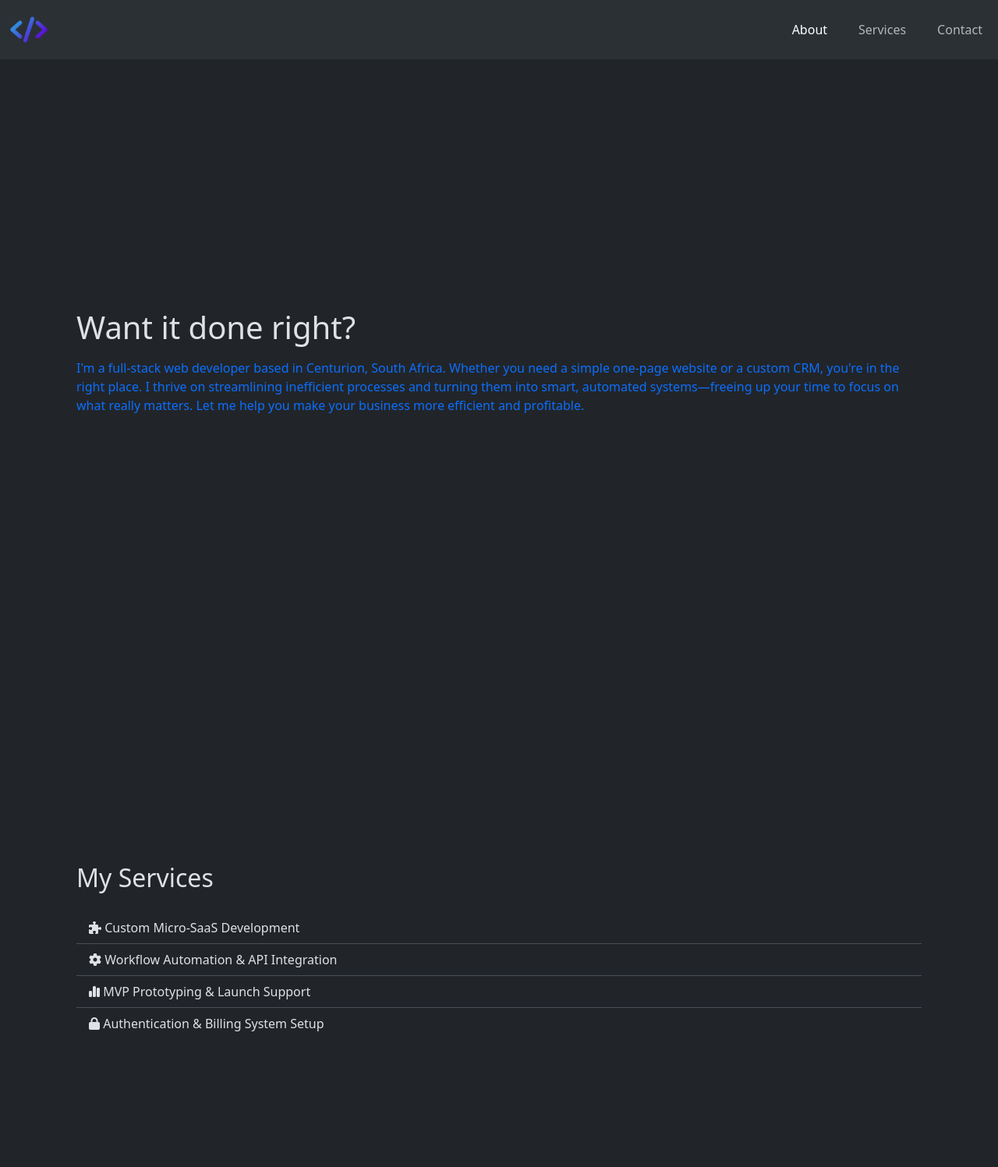
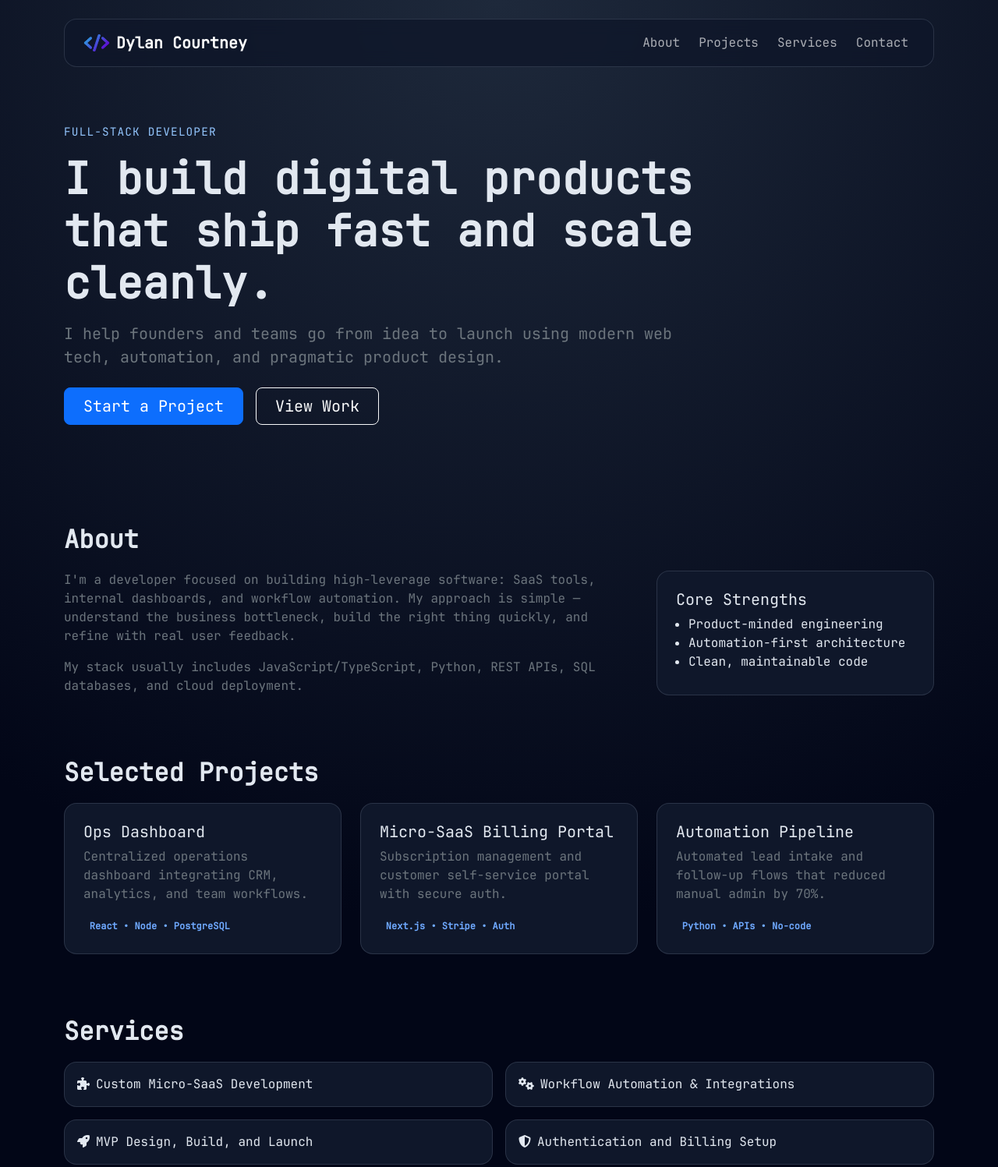
Before and after one commit to DylanCourtney584/DylanCourtney584.github.io, a plain HTML site: page index.html in a window 1280 px wide. Shown: the top 1497 px of the page at 78% size. Drawn offline with nearby package versions, Linux system fonts and the light colour scheme.

Commit message:
Build modern single-page portfolio redesign

```diff
--- a/index.html
+++ b/index.html
@@ -1,91 +1,176 @@
 <!DOCTYPE html>
-<html lang="en" data-bs-theme=dark>
+<html lang="en" data-bs-theme="dark">
 <head>
-    <meta charset="UTF-8"/>
-    <meta name="viewport" content="width=device-width, initial-scale=1.0"/>
-    <meta name="description"
-          content="Custom Micro-SaaS solutions by Dylan Courtney — Full-stack developer based in Centurion, South Africa.">
-    <meta property="og:title" content="Dylan Courtney | Micro-SaaS Developer">
-    <meta property="og:description" content="Streamline your business with custom micro-SaaS tools and automation.">
-    <meta property="og:image" content="assets/images/code.png">
-    <link rel="apple-touch-icon" sizes="180x180" href="assets/images/apple-touch-icon.png">
-    <link rel="icon" type="image/png" sizes="32x32" href="assets/images/favicon-32x32.png">
-    <link rel="icon" type="image/png" sizes="16x16" href="assets/images/favicon-16x16.png">
-    <link rel="manifest" href="/assets/images/site.webmanifest">
-    <link rel="shortcut icon" href="assets/images/favicon.ico" type="image/x-icon">
-    <meta name="mobile-web-app-capable" content="yes">
-    <meta name="apple-mobile-web-app-capable" content="yes">
-    <meta name="apple-mobile-web-app-status-bar-style" content="black-translucent">
-    <meta name="theme-color" content="#212529">
-    <title>Dylan Courtney</title>
-    <link rel="stylesheet" href="styles.css"/>
-    <link href="https://cdn.jsdelivr.net/npm/bootstrap@5.3.6/dist/css/bootstrap.min.css" rel="stylesheet"
-          integrity="sha384-4Q6Gf2aSP4eDXB8Miphtr37CMZZQ5oXLH2yaXMJ2w8e2ZtHTl7GptT4jmndRuHDT" crossorigin="anonymous">
+  <meta charset="UTF-8" />
+  <meta name="viewport" content="width=device-width, initial-scale=1.0" />
+  <meta
+    name="description"
+    content="Dylan Courtney portfolio — full-stack developer building useful, fast, and scalable web products."
+  />
+  <meta property="og:title" content="Dylan Courtney | Portfolio" />
+  <meta property="og:description" content="Projects, services, and contact details for Dylan Courtney." />
+  <meta property="og:image" content="assets/images/code.png" />
+  <link rel="apple-touch-icon" sizes="180x180" href="assets/images/apple-touch-icon.png" />
+  <link rel="icon" type="image/png" sizes="32x32" href="assets/images/favicon-32x32.png" />
+  <link rel="icon" type="image/png" sizes="16x16" href="assets/images/favicon-16x16.png" />
+  <link rel="manifest" href="/assets/images/site.webmanifest" />
+  <link rel="shortcut icon" href="assets/images/favicon.ico" type="image/x-icon" />
+  <meta name="theme-color" content="#0f172a" />
+  <title>Dylan Courtney | Portfolio</title>
+
+  <link
+    href="https://cdn.jsdelivr.net/npm/bootstrap@5.3.6/dist/css/bootstrap.min.css"
+    rel="stylesheet"
+    integrity="sha384-4Q6Gf2aSP4eDXB8Miphtr37CMZZQ5oXLH2yaXMJ2w8e2ZtHTl7GptT4jmndRuHDT"
+    crossorigin="anonymous"
+  />
   <script src="https://kit.fontawesome.com/91c77666d6.js" crossorigin="anonymous"></script>
+  <link rel="stylesheet" href="styles.css" />
 </head>
 <body>
-<nav class="navbar sticky-top navbar-expand-lg bg-body-tertiary">
-    <div class="container-fluid">
-        <a class="navbar-brand" href="#"><img class="logo" src="assets/images/code.png" alt=""></a>
-        <button class="navbar-toggler" type="button" data-bs-toggle="collapse" data-bs-target="#navbarNav"
-                aria-controls="navbarNav" aria-expanded="false" aria-label="Toggle navigation">
+  <header class="container py-4">
+    <nav class="navbar navbar-expand-lg glass rounded-4 px-3 px-lg-4">
+      <a class="navbar-brand d-flex align-items-center gap-2 fw-semibold" href="#home">
+        <img class="logo" src="assets/images/code.png" alt="Dylan Courtney logo" />
+        Dylan Courtney
+      </a>
+      <button
+        class="navbar-toggler"
+        type="button"
+        data-bs-toggle="collapse"
+        data-bs-target="#navbarNav"
+        aria-controls="navbarNav"
+        aria-expanded="false"
+        aria-label="Toggle navigation"
+      >
         <span class="navbar-toggler-icon"></span>
       </button>
       <div class="collapse navbar-collapse justify-content-end" id="navbarNav">
-            <div class="navbar-nav gap-4">
-                <a class="nav-link active" aria-current="page" href="#">About</a>
+        <div class="navbar-nav gap-lg-2">
+          <a class="nav-link" href="#about">About</a>
+          <a class="nav-link" href="#projects">Projects</a>
           <a class="nav-link" href="#services">Services</a>
           <a class="nav-link" href="#contact">Contact</a>
         </div>
       </div>
+    </nav>
+  </header>
+
+  <main class="container pb-5" id="home">
+    <section class="hero py-5">
+      <p class="eyebrow mb-3">Full-Stack Developer</p>
+      <h1 class="display-4 fw-bold mb-3">I build digital products that ship fast and scale cleanly.</h1>
+      <p class="lead text-secondary mb-4">
+        I help founders and teams go from idea to launch using modern web tech, automation, and pragmatic product design.
+      </p>
+      <div class="d-flex flex-wrap gap-3">
+        <a href="#contact" class="btn btn-primary btn-lg px-4">Start a Project</a>
+        <a href="#projects" class="btn btn-outline-light btn-lg px-4">View Work</a>
       </div>
-</nav>
-<main class="container py-5">
-    <section id="about" class="my-5">
-        <h1 class="mb-3">Want it done right?</h1>
-        <p class="text-primary">
-            I'm a full-stack web developer based in Centurion, South Africa. Whether you need a simple one-page website
-            or a custom CRM, you're in the right place.
-            I thrive on streamlining inefficient processes and turning them into smart, automated systems—freeing up
-            your time to focus on what really matters.
-            Let me help you make your business more efficient and profitable.
+    </section>
+
+    <section id="about" class="section-block">
+      <h2 class="section-title">About</h2>
+      <div class="row g-4">
+        <div class="col-lg-8">
+          <p class="mb-3 text-secondary">
+            I'm a developer focused on building high-leverage software: SaaS tools, internal dashboards, and workflow automation.
+            My approach is simple — understand the business bottleneck, build the right thing quickly, and refine with real user feedback.
           </p>
+          <p class="text-secondary mb-0">
+            My stack usually includes JavaScript/TypeScript, Python, REST APIs, SQL databases, and cloud deployment.
+          </p>
+        </div>
+        <div class="col-lg-4">
+          <div class="skill-card p-4 h-100">
+            <h3 class="h5">Core Strengths</h3>
+            <ul class="mb-0 ps-3">
+              <li>Product-minded engineering</li>
+              <li>Automation-first architecture</li>
+              <li>Clean, maintainable code</li>
+            </ul>
+          </div>
+        </div>
+      </div>
     </section>
-    <section id="services" class="my-5">
-        <h2 class="mb-4">My Services</h2>
-        <ul class="list-group list-group-flush">
-            <li class="list-group-item"><i class="fa-solid fa-puzzle-piece"></i> Custom Micro-SaaS Development</li>
-            <li class="list-group-item"><i class="fa-solid fa-gear"></i> Workflow Automation & API Integration</li>
-            <li class="list-group-item"><i class="fa-solid fa-chart-simple"></i> MVP Prototyping & Launch Support</li>
-            <li class="list-group-item"><i class="fa-solid fa-lock"></i> Authentication & Billing System Setup</li>
-        </ul>
+
+    <section id="projects" class="section-block">
+      <h2 class="section-title">Selected Projects</h2>
+      <div class="row g-4">
+        <div class="col-md-6 col-xl-4">
+          <article class="project-card p-4 h-100">
+            <h3 class="h5">Ops Dashboard</h3>
+            <p class="text-secondary">Centralized operations dashboard integrating CRM, analytics, and team workflows.</p>
+            <span class="badge rounded-pill text-bg-primary-subtle text-primary-emphasis">React • Node • PostgreSQL</span>
+          </article>
+        </div>
+        <div class="col-md-6 col-xl-4">
+          <article class="project-card p-4 h-100">
+            <h3 class="h5">Micro-SaaS Billing Portal</h3>
+            <p class="text-secondary">Subscription management and customer self-service portal with secure auth.</p>
+            <span class="badge rounded-pill text-bg-primary-subtle text-primary-emphasis">Next.js • Stripe • Auth</span>
+          </article>
+        </div>
+        <div class="col-md-6 col-xl-4">
+          <article class="project-card p-4 h-100">
+            <h3 class="h5">Automation Pipeline</h3>
+            <p class="text-secondary">Automated lead intake and follow-up flows that reduced manual admin by 70%.</p>
+            <span class="badge rounded-pill text-bg-primary-subtle text-primary-emphasis">Python • APIs • No-code</span>
+          </article>
+        </div>
+      </div>
     </section>
-    <section id="contact" class="my-5">
+
+    <section id="services" class="section-block">
+      <h2 class="section-title">Services</h2>
+      <div class="row g-3">
+        <div class="col-md-6">
+          <div class="service-item p-3"><i class="fa-solid fa-puzzle-piece me-2"></i>Custom Micro-SaaS Development</div>
+        </div>
+        <div class="col-md-6">
+          <div class="service-item p-3"><i class="fa-solid fa-gears me-2"></i>Workflow Automation & Integrations</div>
+        </div>
+        <div class="col-md-6">
+          <div class="service-item p-3"><i class="fa-solid fa-rocket me-2"></i>MVP Design, Build, and Launch</div>
+        </div>
+        <div class="col-md-6">
+          <div class="service-item p-3"><i class="fa-solid fa-shield-halved me-2"></i>Authentication and Billing Setup</div>
+        </div>
+      </div>
+    </section>
+
+    <section id="contact" class="section-block">
+      <h2 class="section-title">Let's Work Together</h2>
+      <p class="text-secondary mb-4">Tell me what you're building and I’ll get back to you soon.</p>
       <form id="contact-form" action="https://formspree.io/f/mpwlpyqz" method="POST" novalidate>
-            <div class="mb-3">
+        <div class="row g-3">
+          <div class="col-md-6">
             <label for="name" class="form-label">Name</label>
-                <input type="text" name="name" class="form-control" id="name" required>
+            <input type="text" name="name" class="form-control" id="name" required />
             <div class="invalid-feedback">Please enter your name.</div>
           </div>
-            <div class="mb-3">
+          <div class="col-md-6">
             <label for="email" class="form-label">Email</label>
-                <input type="email" name="email" class="form-control" id="email" required>
+            <input type="email" name="email" class="form-control" id="email" required />
             <div class="invalid-feedback">Please enter a valid email.</div>
           </div>
-            <div class="mb-3">
+          <div class="col-12">
             <label for="message" class="form-label">Message</label>
-                <textarea name="message" class="form-control" id="message" rows="4" required></textarea>
+            <textarea name="message" class="form-control" id="message" rows="5" required></textarea>
             <div class="invalid-feedback">Please enter a message.</div>
           </div>
-            <button type="submit" class="btn btn-success">Send Message</button>
+        </div>
+        <button type="submit" class="btn btn-success mt-4">Send Message</button>
       </form>
-
       <div id="form-response" class="mt-3"></div>
     </section>
   </main>
-<script src="https://cdn.jsdelivr.net/npm/bootstrap@5.3.6/dist/js/bootstrap.bundle.min.js"
+
+  <script
+    src="https://cdn.jsdelivr.net/npm/bootstrap@5.3.6/dist/js/bootstrap.bundle.min.js"
     integrity="sha384-j1CDi7MgGQ12Z7Qab0qlWQ/Qqz24Gc6BM0thvEMVjHnfYGF0rmFCozFSxQBxwHKO"
-        crossorigin="anonymous"></script>
+    crossorigin="anonymous"
+  ></script>
   <script src="script.js"></script>
 </body>
 </html>
--- a/styles.css
+++ b/styles.css
@@ -1,45 +1,94 @@
 @font-face {
-    font-family: 'JetBrainsMono';
-    src: url(assets/fonts/JetBrainsMono-Bold.woff2) format('woff2'),
-    url(assets/fonts/JetBrainsMono-BoldItalic.woff2) format('woff2'),
-    url(assets/fonts/JetBrainsMono-ExtraBold.woff2) format('woff2'),
-    url(assets/fonts/JetBrainsMono-ExtraBoldItalic.woff2) format('woff2'),
-    url(assets/fonts/JetBrainsMono-ExtraLight.woff2) format('woff2'),
-    url(assets/fonts/JetBrainsMono-ExtraLightItalic.woff2) format('woff2'),
-    url(assets/fonts/JetBrainsMono-Italic.woff2) format('woff2'),
-    url(assets/fonts/JetBrainsMono-Light.woff2) format('woff2'),
-    url(assets/fonts/JetBrainsMono-LightItalic.woff2) format('woff2'),
-    url(assets/fonts/JetBrainsMono-Medium.woff2) format('woff2'),
-    url(assets/fonts/JetBrainsMono-MediumItalic.woff2) format('woff2'),
-    url(assets/fonts/JetBrainsMono-Regular.woff2) format('woff2'),
-    url(assets/fonts/JetBrainsMono-SemiBold.woff2) format('woff2'),
-    url(assets/fonts/JetBrainsMono-SemiBoldItalic.woff2) format('woff2'),
-    url(assets/fonts/JetBrainsMono-Thin.woff2) format('woff2'),
-    url(assets/fonts/JetBrainsMono-ThinItalic.woff2) format('woff2');
+  font-family: 'JetBrainsMono';
+  src: url(assets/fonts/JetBrainsMono-Regular.woff2) format('woff2');
+  font-display: swap;
+}
+
+:root {
+  --bg: #020617;
+  --bg-soft: #0f172a;
+  --border: rgba(148, 163, 184, 0.2);
 }
 
 html {
-    scroll-behavior: smooth;
+  scroll-behavior: smooth;
 }
 
 body {
-    background-color: var(--bs-body-bg);
-    font-family: 'JetBrains Mono', monospace;
-    color: var(--bs-body-color);
+  background: radial-gradient(circle at top, #1e293b 0%, var(--bg) 55%);
+  color: #e2e8f0;
+  font-family: 'JetBrainsMono', monospace;
+  min-height: 100vh;
 }
 
 .logo {
-    height: 50px;
+  width: 34px;
+  height: 34px;
 }
 
-section {
-    min-height: 100vh;
-    display: flex;
-    flex-direction: column;
-    justify-content: center;
-    padding: 0 1rem;
+.glass {
+  background: rgba(15, 23, 42, 0.78);
+  backdrop-filter: blur(10px);
+  border: 1px solid var(--border);
 }
 
-#about {
-    min-height: 75vh;
+.hero {
+  max-width: 850px;
+  padding-top: 4rem;
 }
+
+.eyebrow {
+  color: #93c5fd;
+  text-transform: uppercase;
+  letter-spacing: 0.08em;
+  font-size: 0.9rem;
+}
+
+.section-block {
+  margin-top: 5rem;
+}
+
+.section-title {
+  margin-bottom: 1.25rem;
+  font-weight: 700;
+}
+
+.skill-card,
+.project-card,
+.service-item {
+  background: var(--bg-soft);
+  border: 1px solid var(--border);
+  border-radius: 1rem;
+}
+
+.project-card,
+.service-item {
+  transition: transform 0.2s ease, border-color 0.2s ease;
+}
+
+.project-card:hover,
+.service-item:hover {
+  transform: translateY(-4px);
+  border-color: rgba(96, 165, 250, 0.6);
+}
+
+.form-control {
+  background-color: rgba(15, 23, 42, 0.7);
+  border-color: rgba(148, 163, 184, 0.4);
+  color: #f8fafc;
+}
+
+.form-control:focus {
+  background-color: rgba(15, 23, 42, 0.9);
+  color: #f8fafc;
+}
+
+@media (max-width: 768px) {
+  .hero {
+    padding-top: 2rem;
+  }
+
+  .section-block {
+    margin-top: 4rem;
+  }
+}
```
Also changed, not shown: script.js (+12 -4 lines). Lines whose indentation alone changed are shown as unchanged.
